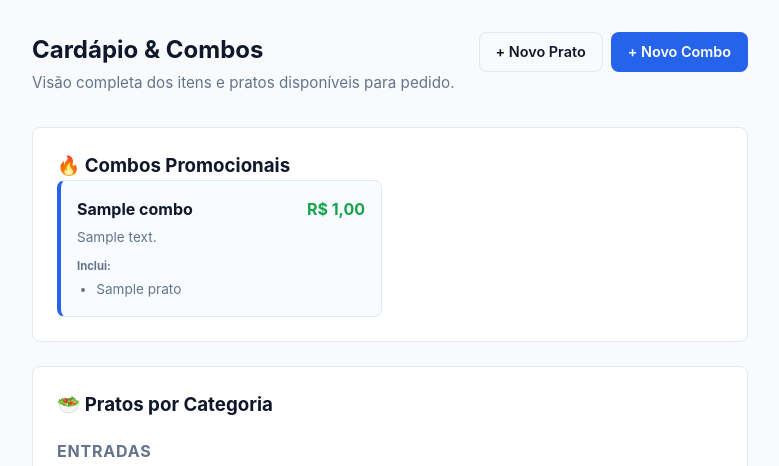
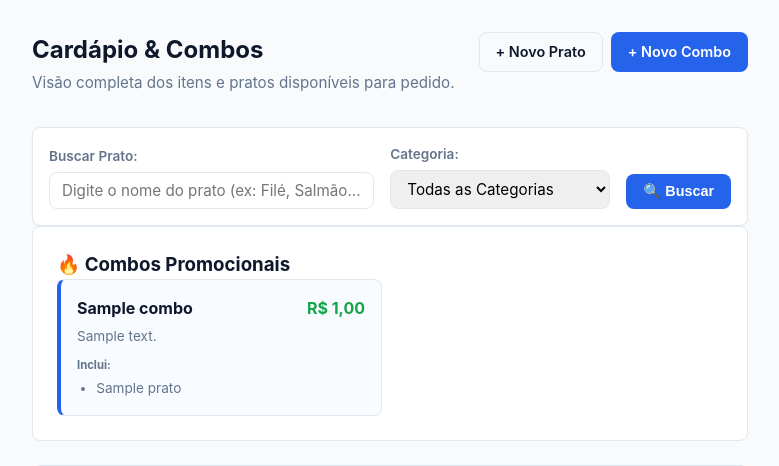
Before and after one commit to edufariasud/marcio_p1_prova, a Django app: page /cardapio/ in a window 1280 px wide. Shown: the part 138-604 px from the top of the page, without its empty margins (250-1029 px from the left). Run offline with Django 5.2, Linux system fonts and the light colour scheme; tables that the repository leaves empty hold one stand-in row (values such as "Sample post").

Commit message:
feat(cardapio): implementar Feature 1 - busca e filtro na listagem com Q()

```diff
--- a/cardapio/views.py
+++ b/cardapio/views.py
@@ -105,13 +105,37 @@ def fechar_conta(request, comanda_id):
     }
     return render(request, "cardapio/fechar_conta.html", context)
 
+from django.db.models import Q
+
 def cardapio_lista(request):
+    query = request.GET.get("q", "").strip()
+    categoria_filtro = request.GET.get("categoria", "").strip()
+
     pratos = Prato.objects.filter(disponivel=True)
+
+    # Aplicação dos filtros com Q() (Desafio Extra P1)
+    if query and categoria_filtro:
+        pratos = pratos.filter(
+            Q(nome__icontains=query) & Q(categoria=categoria_filtro)
+        )
+    elif query:
+        pratos = pratos.filter(Q(nome__icontains=query))
+    elif categoria_filtro:
+        pratos = pratos.filter(Q(categoria=categoria_filtro))
+
+    filtro_ativo = bool(query or categoria_filtro)
+
+    # Quando não há filtro, manter a separação tradicional por categorias
+    if not filtro_ativo:
+        entradas = pratos.filter(categoria="entrada")
+        principais = pratos.filter(categoria="principal")
+        sobremesas = pratos.filter(categoria="sobremesa")
+        bebidas = pratos.filter(categoria="bebida")
+    else:
+        entradas = principais = sobremesas = bebidas = Prato.objects.none()
+
     combos = Combo.objects.filter(disponivel=True).prefetch_related("pratos")
-    entradas = pratos.filter(categoria="entrada")
-    principais = pratos.filter(categoria="principal")
-    sobremesas = pratos.filter(categoria="sobremesa")
-    bebidas = pratos.filter(categoria="bebida")
+    categorias = Prato.CATEGORIAS
 
     context = {
         "entradas": entradas,
@@ -119,6 +143,11 @@ def cardapio_lista(request):
         "sobremesas": sobremesas,
         "bebidas": bebidas,
         "combos": combos,
+        "query": query,
+        "categoria_filtro": categoria_filtro,
+        "categorias": categorias,
+        "filtro_ativo": filtro_ativo,
+        "pratos_filtrados": pratos if filtro_ativo else None,
     }
     return render(request, "cardapio/cardapio_lista.html", context)
 
--- a/static/css/style.css
+++ b/static/css/style.css
@@ -567,3 +567,52 @@ body {
     margin-top: 0.25rem;
     font-size: 0.8rem;
 }
+
+/* Feature 1: Busca e Filtro de Cardápio */
+.search-card {
+    background: #ffffff;
+    border: 1px solid var(--border-color);
+    box-shadow: 0 1px 3px rgba(0, 0, 0, 0.04);
+}
+
+.search-form-row {
+    display: flex;
+    align-items: flex-end;
+    gap: 1rem;
+    flex-wrap: wrap;
+}
+
+.search-field {
+    display: flex;
+    flex-direction: column;
+}
+
+.search-field.flex-grow {
+    flex: 1 1 280px;
+}
+
+.search-field.select-field {
+    flex: 0 1 220px;
+}
+
+.search-label {
+    font-size: 0.85rem;
+    font-weight: 600;
+    color: var(--text-muted);
+    margin-bottom: 0.35rem;
+}
+
+.search-actions {
+    display: flex;
+    gap: 0.5rem;
+    align-items: center;
+}
+
+.empty-results {
+    grid-column: 1 / -1;
+    text-align: center;
+    padding: 2.5rem 1rem;
+    background: #f8fafc;
+    border: 1px dashed var(--border-color);
+    border-radius: var(--radius);
+}
--- a/templates/cardapio/cardapio_lista.html
+++ b/templates/cardapio/cardapio_lista.html
@@ -13,6 +13,74 @@
         <a href="{% url 'novo_combo' %}" class="btn btn-primary">+ Novo Combo</a>
     </div>
 </div>
+
+<!-- Barra de Busca e Filtro (Feature 1 - Obrigatória P1) -->
+<div class="card p-3 mb-4 search-card">
+    <form method="GET" action="{% url 'cardapio_lista' %}" class="search-form">
+        <div class="search-form-row">
+            <div class="search-field flex-grow">
+                <label for="id_q" class="search-label">Buscar Prato:</label>
+                <input
+                    type="text"
+                    id="id_q"
+                    name="q"
+                    class="form-control"
+                    placeholder="Digite o nome do prato (ex: Filé, Salmão...)"
+                    value="{{ request.GET.q|default:'' }}"
+                >
+            </div>
+            <div class="search-field select-field">
+                <label for="id_categoria" class="search-label">Categoria:</label>
+                <select id="id_categoria" name="categoria" class="form-select">
+                    <option value="">Todas as Categorias</option>
+                    {% for valor, label in categorias %}
+                        <option value="{{ valor }}" {% if request.GET.categoria == valor %}selected{% endif %}>{{ label }}</option>
+                    {% endfor %}
+                </select>
+            </div>
+            <div class="search-actions">
+                <button type="submit" class="btn btn-primary">🔍 Buscar</button>
+                {% if filtro_ativo %}
+                    <a href="{% url 'cardapio_lista' %}" class="btn btn-outline">Limpar Filtros</a>
+                {% endif %}
+            </div>
+        </div>
+    </form>
+</div>
+
+{% if filtro_ativo %}
+<!-- Visualização quando há busca ou filtro ativo -->
+<section class="section">
+    <div class="section-title-bar">
+        <h3>
+            Resultado da Pesquisa
+            {% if query %}<span class="text-muted">termo: "{{ query }}"</span>{% endif %}
+            {% if categoria_filtro %}<span class="badge badge-aberta">{{ categoria_filtro|title }}</span>{% endif %}
+        </h3>
+        <span class="badge badge-fechada">{{ pratos_filtrados.count }} encontrado(s)</span>
+    </div>
+
+    <div class="cardapio-grid">
+        {% for prato in pratos_filtrados %}
+        <div class="cardapio-item">
+            <div class="item-header">
+                <h4>{{ prato.nome }}</h4>
+                <span class="preco-tag">R$ {{ prato.preco|floatformat:2 }}</span>
+            </div>
+            <p class="item-desc">{{ prato.descricao }}</p>
+            <div class="mt-2">
+                <span class="badge badge-fechada">{{ prato.get_categoria_display }}</span>
+            </div>
+        </div>
+        {% empty %}
+            <div class="empty-results">
+                <p class="text-muted">🍽️ Nenhum prato encontrado com os critérios de busca informados.</p>
+                <a href="{% url 'cardapio_lista' %}" class="btn btn-outline btn-sm mt-2">Limpar busca e ver cardápio completo</a>
+            </div>
+        {% endfor %}
+    </div>
+</section>
+{% else %}
 
 {% if combos %}
 <section class="section">
@@ -102,4 +170,5 @@
         {% endfor %}
     </div>
 </section>
+{% endif %}
 {% endblock %}
```
